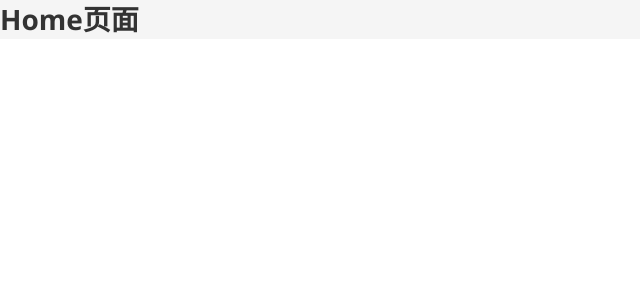
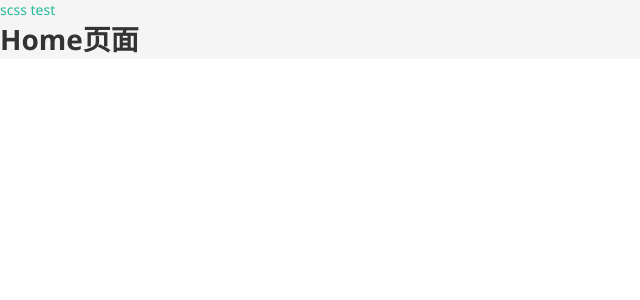
Before and after one commit to Zy1304532694/vue-xtx, a Vue app: page / in a window 1280 px wide. Shown: the top 300 px of the page, without its empty margins (0-640 px from the left). Built offline with nearby package versions, Linux system fonts and the light colour scheme.

Commit message:
scss文件自动导入

```diff
--- a/src/App.vue
+++ b/src/App.vue
@@ -2,10 +2,15 @@
 </script>
 
 <template>
+  <div class="test">
+    scss test
+  </div>
   <!-- 一级路由出口 -->
   <RouterView />
 </template>
 
-<style scoped>
-
+<style scoped lang="scss">
+.test {
+  color: $xtxColor;
+}
 </style>
--- /dev/null
+++ b/src/styles/var.scss
@@ -0,0 +1,5 @@
+$xtxColor: #27ba9b;
+$helpColor: #e26237;
+$sucColor: #1dc779;
+$warnColor: #ffb302;
+$priceColor: #cf4444;
--- a/vite.config.js
+++ b/vite.config.js
@@ -38,6 +38,7 @@
         // 自动导入定制化样式文件进行样式覆盖
         additionalData: `
           @use "@/styles/element/index.scss" as *;
+          @use "@/styles/var.scss" as *;
         `,
       }
     }
```
